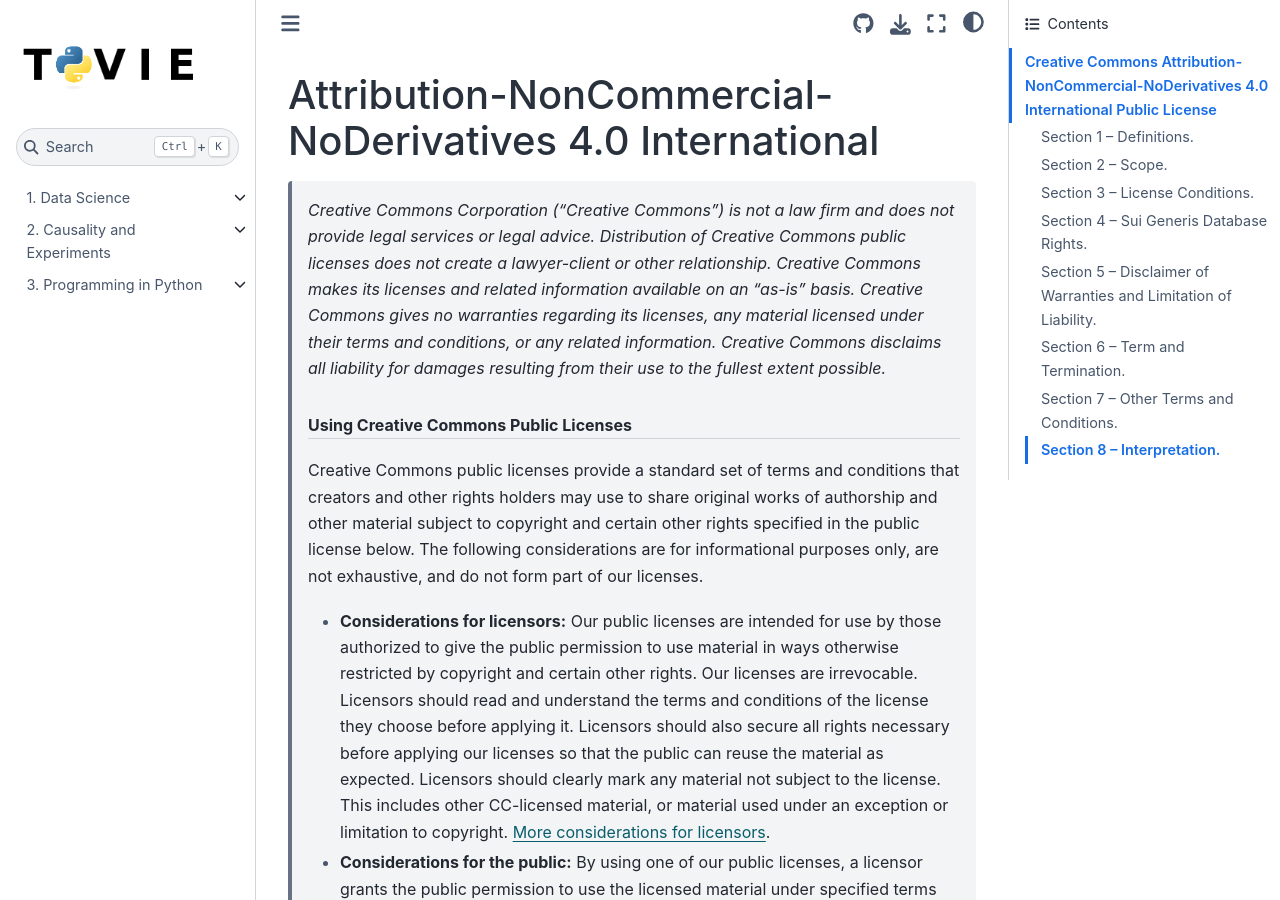
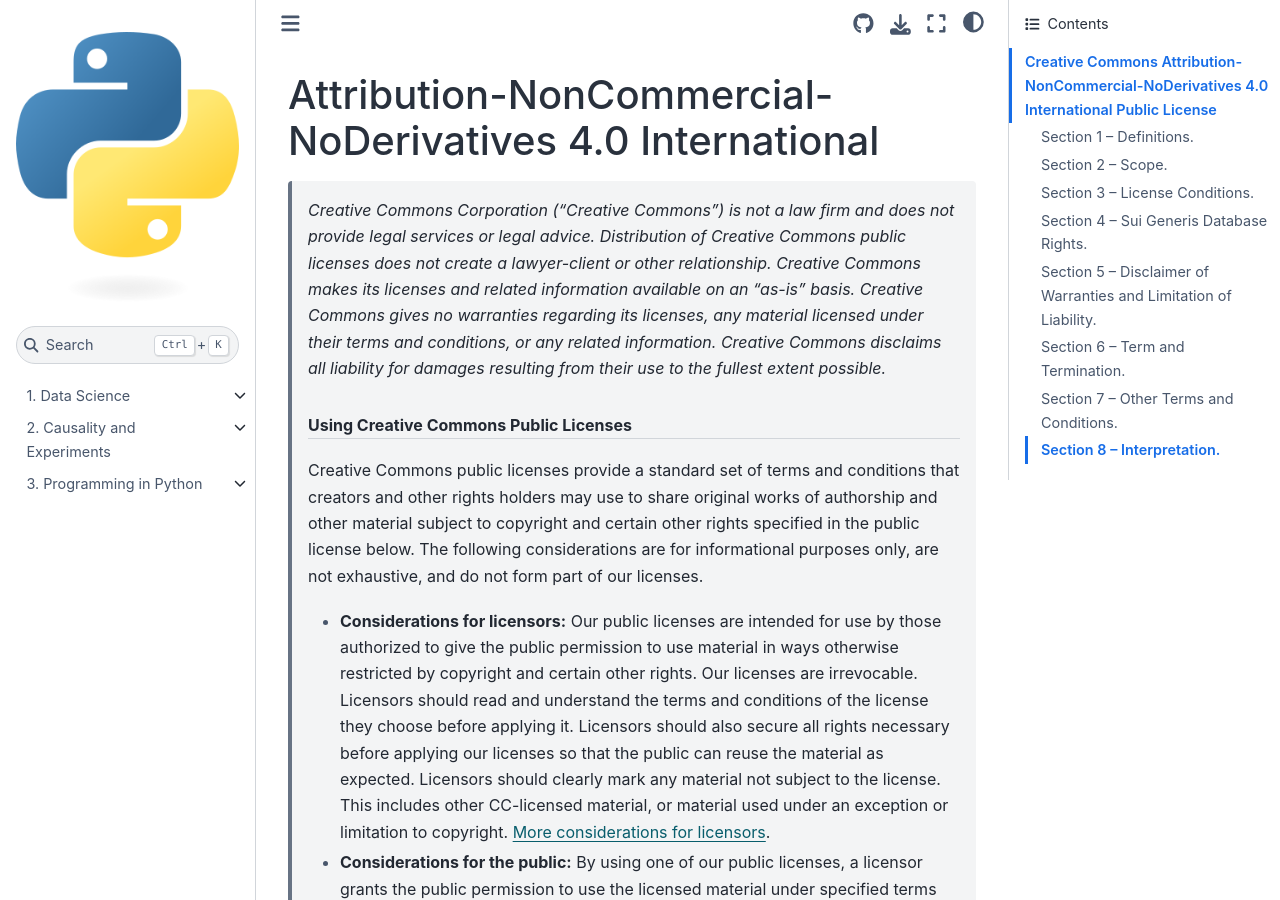
Before and after one commit to Roy-SR-007/TAVIE_JupyterBook, a Jupyter Book: the page built from LICENSE.md, in a window 1280 px wide and 900 px high. Built offline with Jupyter Book 1.0.4 settings and Sphinx 7.4.7 and the Sphinx Book theme 1.1.4, drawn with Linux system fonts in a browser that asks for light colours; pages that are not in the unit, such as notebooks, are missing from menus.

Commit message:
Update _config.yml

```diff
--- a/_config.yml
+++ b/_config.yml
@@ -1,10 +1,10 @@
 #######################################################################################
 # Project & Book settings
 project: "TAVIE"
-title: A Generalized Tangent Approximation Framework for Strongly Super-Gaussian Likelihoods
+# title: A Generalized Tangent Approximation Framework for Strongly Super-Gaussian Likelihoods
 author: "Somjit Roy and Pritam Dey"
 email: ''
-logo: "favicon.png"                      # A path to the book logo
+logo: "favicon_1.png"                      # A path to the book logo
 exclude_patterns: ["README.md"]          # Patterns to skip when building the book
 
 # Footer copyright
```
